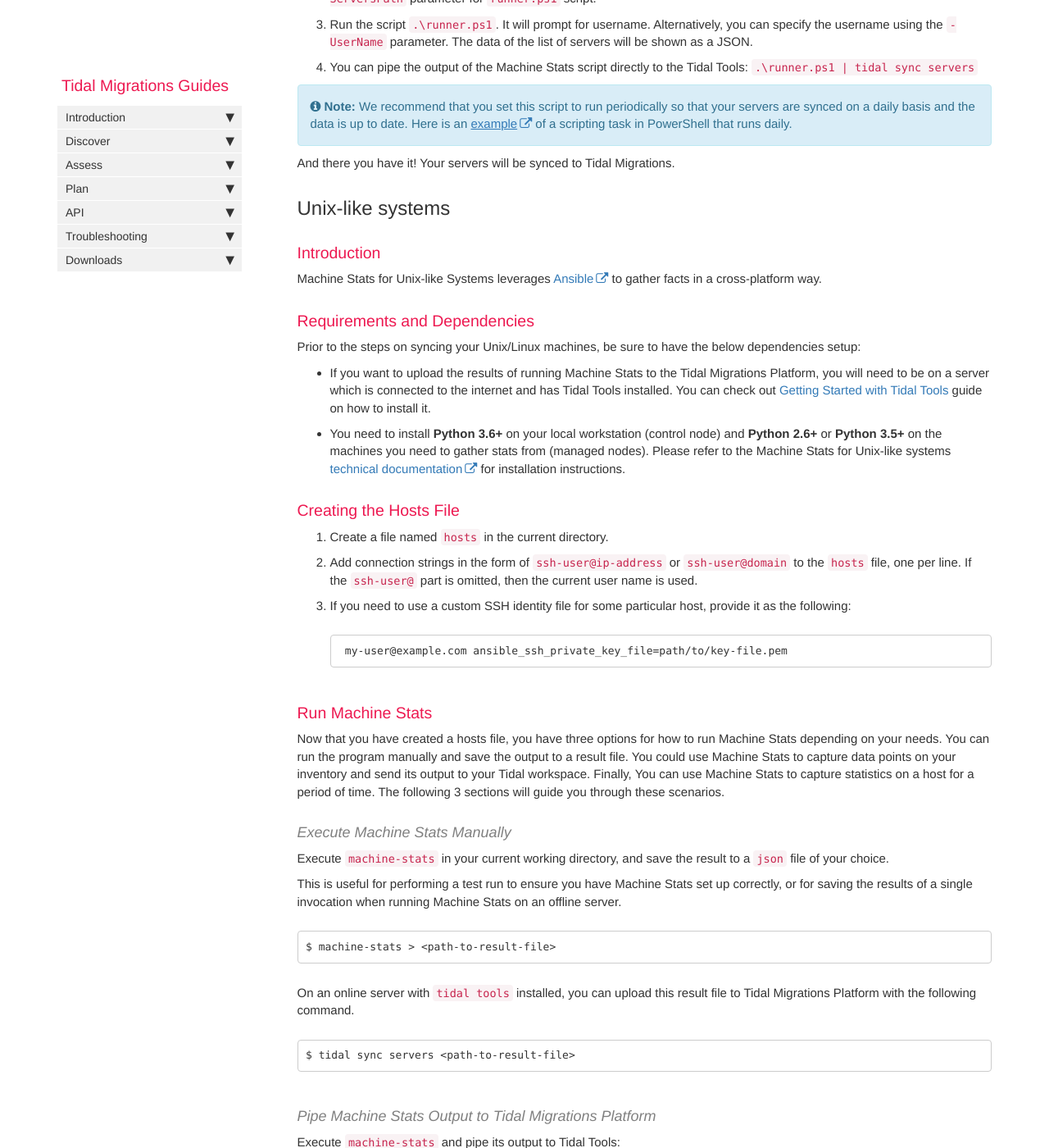
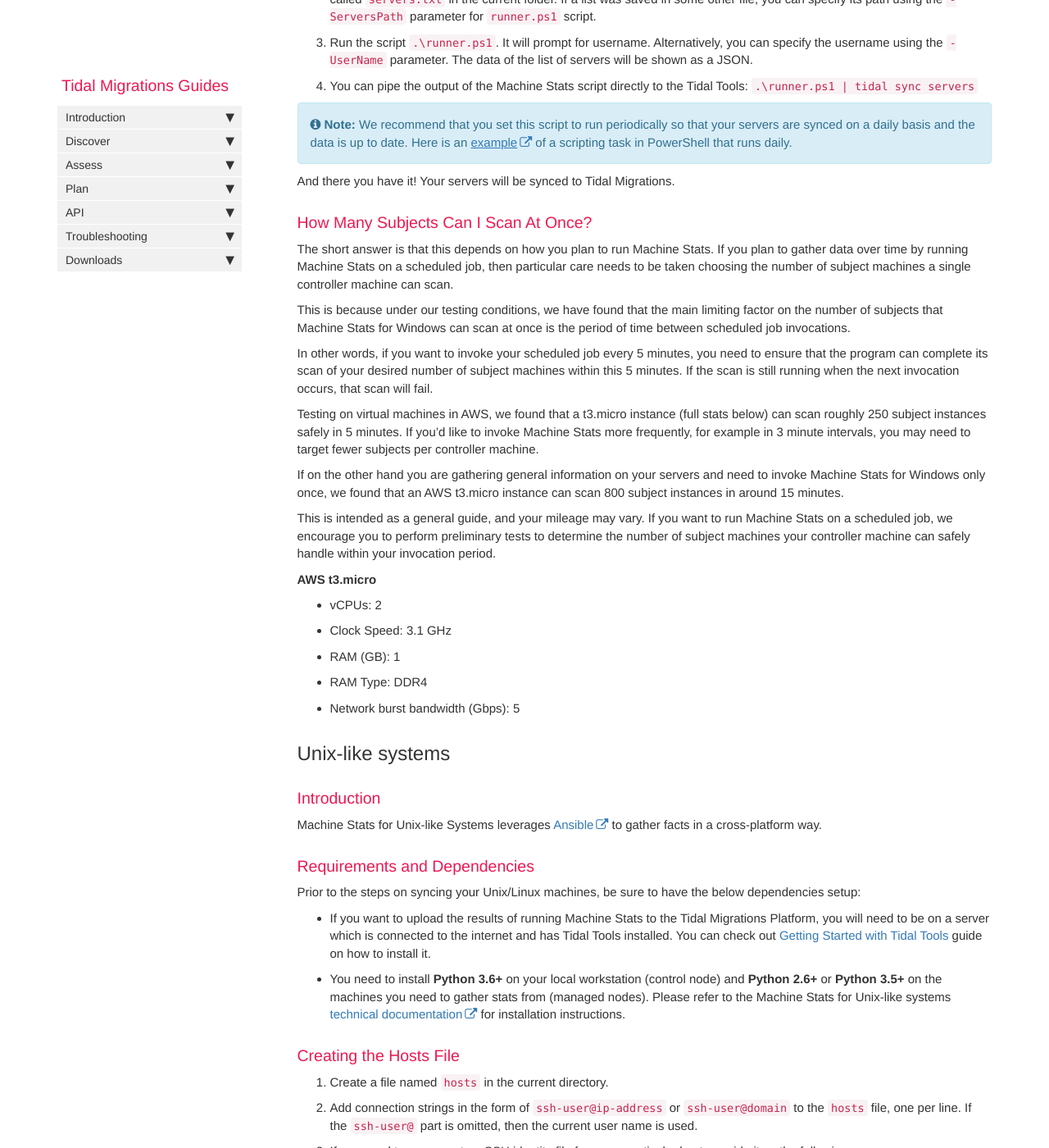
Before and after one commit to tidalmigrations/tidalmigrations.github.io, a Jekyll site: the page built from pages/tidal tools/machine_stats.md, in a window 1280 px wide and 1400 px high, scrolled down 1744 px. Shown: the whole window at 82% size. Built offline with Jekyll 4.4.1, drawn with Linux system fonts in a browser that asks for light colours; nearby versions of some CDN libraries; comment, search, counter and statistics services are not loaded; some of the changed text lies outside the part shown.

Commit message:
Added MS4W Limitations (#194)
* Added limitations section

* Added extra detail to VM

```diff
--- a/pages/tidal tools/machine_stats.md
+++ b/pages/tidal tools/machine_stats.md
@@ -61,7 +61,7 @@ repository](https://github.com/tidalmigrations/machine_stats/tree/master/windows
 
 {% include note.html content="Be sure to set PowerShell's Execution policy to
 execute this script before running it. [This
-guide](https://docs.microsoft.com/en-us/powershell/module/microsoft.powershell.security/set-executionpolicy?view=powershell-6)
+guide](https://docs.microsoft.com/en-us/powershell/module/microsoft.powershell.security/set-executionpolicy?view=powershell-7.2)
 will help you in doing so." %}
 
 1. To start, run the script `.\save_password.ps1` and enter your password when
@@ -86,6 +86,27 @@ https://docs.microsoft.com/en-us/windows/desktop/taskschd/daily-trigger-example-
 of a scripting task in PowerShell that runs daily."%}
 
 And there you have it! Your servers will be synced to Tidal Migrations.
+
+### How Many Subjects Can I Scan At Once?
+
+The short answer is that this depends on how you plan to run Machine Stats. If you plan to gather data over time by running Machine Stats on a scheduled job, then particular care needs to be taken choosing the number of subject machines a single controller machine can scan.
+
+This is because under our testing conditions, we have found that the main limiting factor on the number of subjects that Machine Stats for Windows can scan at once is the period of time between scheduled job invocations.
+
+In other words, if you want to invoke your scheduled job every 5 minutes, you need to ensure that the program can complete its scan of your desired number of subject machines within this 5 minutes. If the scan is still running when the next invocation occurs, that scan will fail.
+
+Testing on virtual machines in AWS, we found that a t3.micro instance (full stats below) can scan roughly 250 subject instances safely in 5 minutes. If you’d like to invoke Machine Stats more frequently, for example in 3 minute intervals, you may need to target fewer subjects per controller machine.
+
+If on the other hand you are gathering general information on your servers and need to invoke Machine Stats for Windows only once, we found that an AWS t3.micro instance can scan 800 subject instances in around 15 minutes.
+
+This is intended as a general guide, and your mileage may vary. If you want to run Machine Stats on a scheduled job, we encourage you to perform preliminary tests to determine the number of subject machines your controller machine can safely handle within your invocation period.
+
+__AWS t3.micro__
+- vCPUs: 2
+- Clock Speed: 3.1 GHz
+- RAM (GB): 1
+- RAM Type: DDR4
+- Network burst bandwidth (Gbps): 5
 
 ## Unix-like systems
 
```
